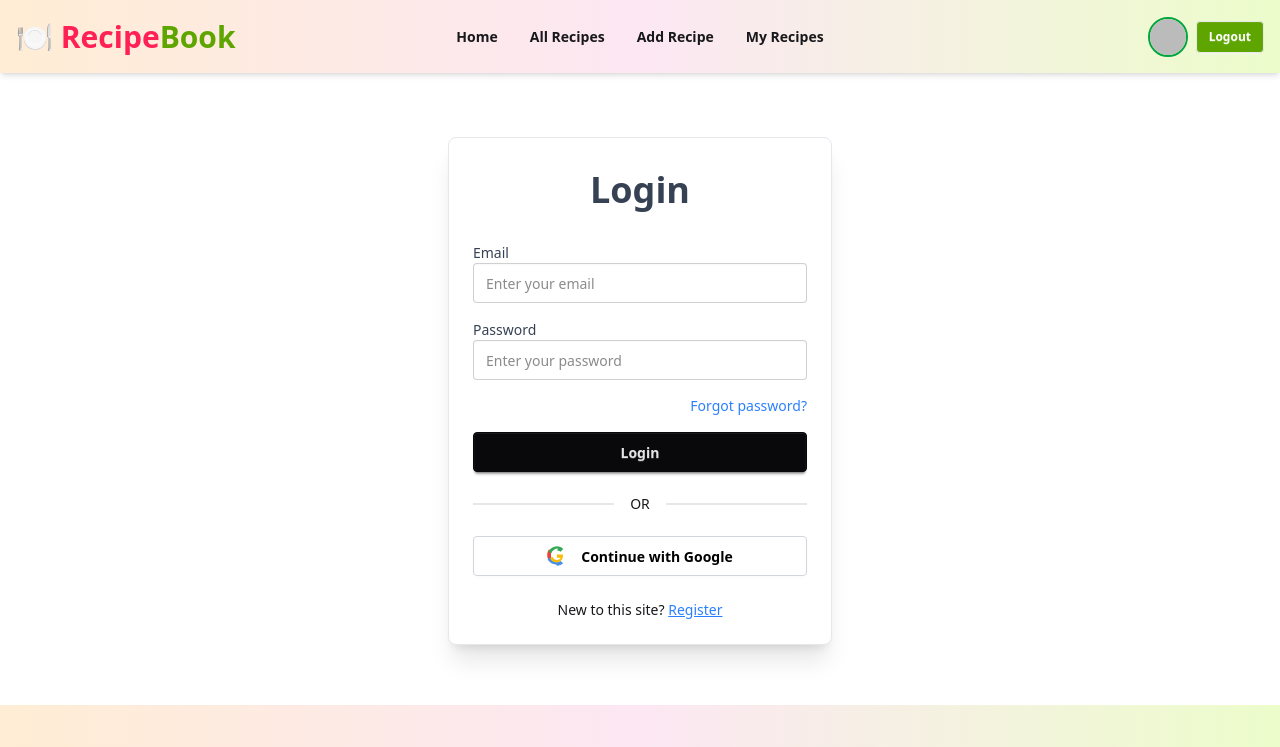
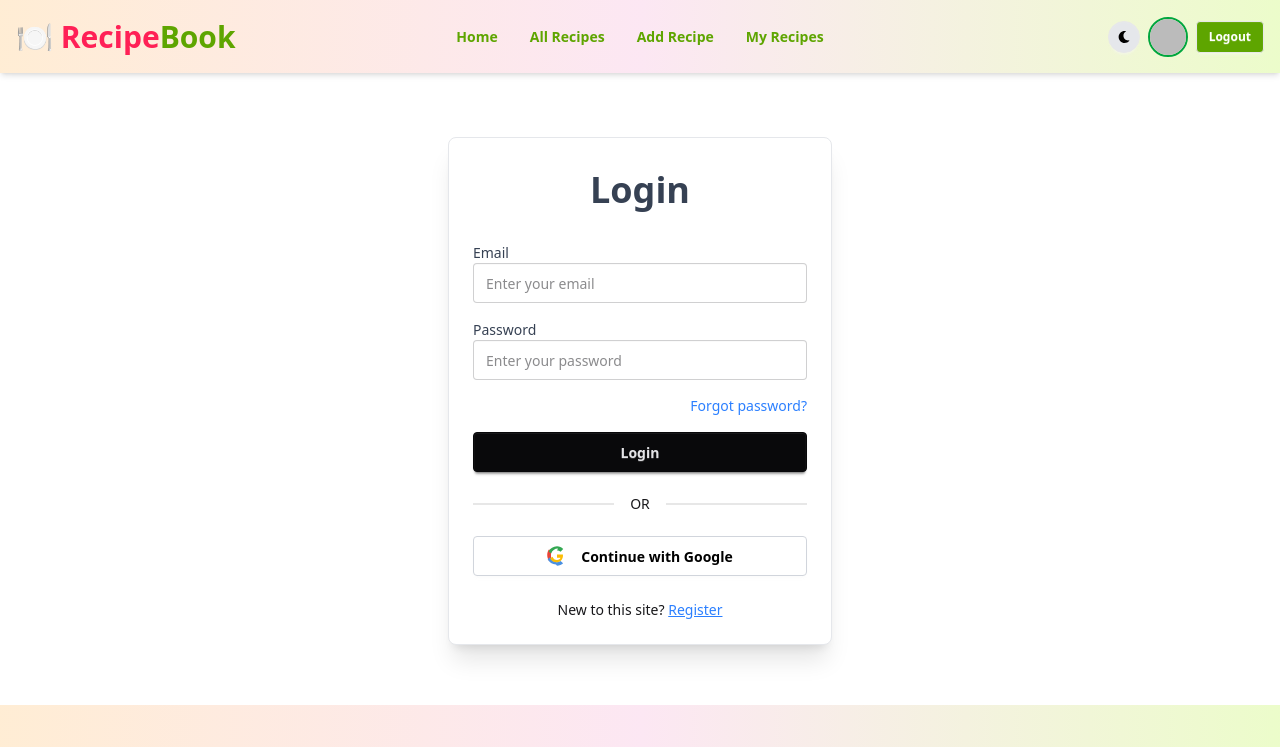
Before and after one commit to md-asgor-ali/a10-recipe-book-app-client, a React (Vite) app: page /auth/login in a window 1280 px wide. Shown: the top 747 px of the page. Built offline with nearby package versions, Linux system fonts and the light colour scheme; no server answers; sample sign-in values are in the browser's storage.

Commit message:
added dark light theme

```diff
--- a/package.json
+++ b/package.json
@@ -26,7 +26,7 @@
     "@types/react": "^19.1.2",
     "@types/react-dom": "^19.1.2",
     "@vitejs/plugin-react": "^4.4.1",
-    "daisyui": "^5.0.35",
+    "daisyui": "^5.0.37",
     "eslint": "^9.25.0",
     "eslint-plugin-react-hooks": "^5.2.0",
     "eslint-plugin-react-refresh": "^0.4.19",
--- a/src/components/Navbar.jsx
+++ b/src/components/Navbar.jsx
@@ -1,10 +1,11 @@
-import React, { useContext } from "react";
-import { Link } from "react-router";
-import { FaBars } from "react-icons/fa";
+import React, { useContext, useEffect, useState } from "react";
+import { Link } from "react-router"; // Fixed typo from "react-router"
+import { FaBars, FaSun, FaMoon } from "react-icons/fa";
 import { AuthContext } from "../provider/AuthProvider";
 
 const Navbar = () => {
   const { user, logOut } = useContext(AuthContext);
+  const [theme, setTheme] = useState(localStorage.getItem("theme") || "light");
 
   const handleLogOut = () => {
     logOut()
@@ -16,14 +17,25 @@ const Navbar = () => {
       });
   };
 
+  const handleThemeToggle = () => {
+    const newTheme = theme === "light" ? "dark" : "light";
+    setTheme(newTheme);
+    localStorage.setItem("theme", newTheme);
+    document.documentElement.setAttribute("data-theme", newTheme);
+  };
+
+  useEffect(() => {
+    document.documentElement.setAttribute("data-theme", theme);
+  }, [theme]);
+
   const navItems = (
     <>
-      <li><Link to="/">Home</Link></li>
-      <li><Link to="/all/all-recipes">All Recipes</Link></li>
+      <li className="text-lime-600"><Link to="/">Home</Link></li>
+      <li  className="text-lime-600"><Link to="/all/all-recipes">All Recipes</Link></li>
       {user && (
         <>
-          <li><Link to="/add-recipes">Add Recipe</Link></li>
-          <li><Link to="/my-recipes">My Recipes</Link></li>
+          <li  className="text-lime-600"><Link to="/add-recipes">Add Recipe</Link></li>
+          <li  className="text-lime-600"><Link to="/my-recipes">My Recipes</Link></li>
         </>
       )}
     </>
@@ -32,7 +44,6 @@ const Navbar = () => {
   return (
     <div className="bg-gradient-to-r from-orange-100 via-pink-100 to-lime-100 shadow-md sticky top-0 z-50">
       <div className="navbar max-w-7xl mx-auto px-4 py-3">
-        {/* Left: Logo and Mobile Dropdown */}
         <div className="navbar-start">
           <div className="dropdown lg:hidden">
             <label tabIndex={0} className="btn btn-ghost text-xl text-orange-500">
@@ -52,18 +63,24 @@ const Navbar = () => {
           </Link>
         </div>
 
-        {/* Center: Desktop Menu */}
         <div className="navbar-center hidden lg:flex">
           <ul className="menu menu-horizontal px-1 space-x-2 font-semibold">
             {navItems}
           </ul>
         </div>
 
-        {/* Right: Auth Buttons or Avatar */}
         <div className="navbar-end flex items-center gap-2">
+          {/* Theme Toggle */}
+          <button
+            className="btn btn-sm btn-circle bg-gray-200 dark:bg-gray-800 text-black dark:text-white"
+            onClick={handleThemeToggle}
+            aria-label="Toggle Theme"
+          >
+            {theme === "light" ? <FaMoon /> : <FaSun />}
+          </button>
+
           {user ? (
             <>
-              {/* Avatar with Display Name on Hover */}
               <div className="relative group">
                 <img
                   src={user.photoURL}
@@ -74,7 +91,6 @@ const Navbar = () => {
                   {user.displayName}
                 </div>
               </div>
-              {/* Logout Button */}
               <button
                 onClick={handleLogOut}
                 className="btn btn-sm bg-lime-600 text-white hover:bg-lime-500"
--- a/src/components/TopRecipes.jsx
+++ b/src/components/TopRecipes.jsx
@@ -26,7 +26,7 @@ const TopRecipes = () => {
 
   return (
     <section className="py-8 px-4 max-w-7xl mx-auto">
-      <h2 className="text-3xl font-bold text-center mb-8 text-gray-800">Top Recipes</h2>
+      <h2 className="text-3xl font-bold text-center mb-8 text-green-600">Top Recipes</h2>
 
       <div className="grid grid-cols-1 md:grid-cols-2 lg:grid-cols-3 gap-6">
         {recipes.map((recipe) => (
--- a/src/pages/AllRecipes.jsx
+++ b/src/pages/AllRecipes.jsx
@@ -7,7 +7,7 @@ const AllRecipes = () => {
 
   return (
     <div className="max-w-7xl mx-auto px-4 py-10">
-      <h2 className="text-3xl font-bold text-center mb-10 text-gray-800">
+      <h2 className="text-3xl font-bold text-center mb-10 text-lime-600">
         All Recipes
       </h2>
 
--- a/src/pages/MyRecipes.jsx
+++ b/src/pages/MyRecipes.jsx
@@ -98,23 +98,23 @@ const MyRecipes = () => {
               alt={recipe.title}
               className="w-full h-40 object-cover rounded mb-3"
             />
-            <h3 className="text-xl font-semibold">{recipe.title}</h3>
-            <p>
+            <h3 className="text-xl text-green-600 font-semibold">{recipe.title}</h3>
+            <p className="text-green-600">
               <strong>Ingredients:</strong> {recipe.ingredients}
             </p>
-            <p>
+            <p className="text-green-600">
               <strong>Instructions:</strong> {recipe.instructions}
             </p>
-            <p>
+            <p className="text-green-600">
               <strong>Cuisine:</strong> {recipe.cuisine}
             </p>
-            <p>
+            <p className="text-green-600">
               <strong>Preparation Time:</strong> {recipe.prepTime} mins
             </p>
-            <p>
+            <p className="text-green-600">
               <strong>Categories:</strong> {recipe.categories?.join(", ")}
             </p>
-            <p>
+            <p className="text-green-600">
               <strong>Likes:</strong> {recipe.likeCount}
             </p>
             <div className="flex justify-between mt-4">
--- a/tailwind.config.js
+++ b/tailwind.config.js
@@ -1,5 +1,18 @@
-/** @type {import('tailwindcss').Config} */
-export default {
+// /** @type {import('tailwindcss').Config} */
+// export default {
+//     content: [
+//       "./index.html",
+//       "./src/**/*.{js,ts,jsx,tsx}",
+//     ],
+//     theme: {
+//       extend: {},
+//     },
+//     plugins: [],
+//   }
+
+
+// tailwind.config.js
+module.exports = {
   content: [
     "./index.html",
     "./src/**/*.{js,ts,jsx,tsx}",
@@ -7,5 +20,8 @@ export default {
   theme: {
     extend: {},
   },
-    plugins: [],
+  plugins: [require("daisyui")],
+  daisyui: {
+    themes: ["light", "dark"], // You can also use other themes
+  },
 }
```
Also changed, not shown: src/index.css (line endings or trailing spaces), 2 other files (tests, documents, lock files or other folders). Lines whose indentation alone changed are shown as unchanged.
